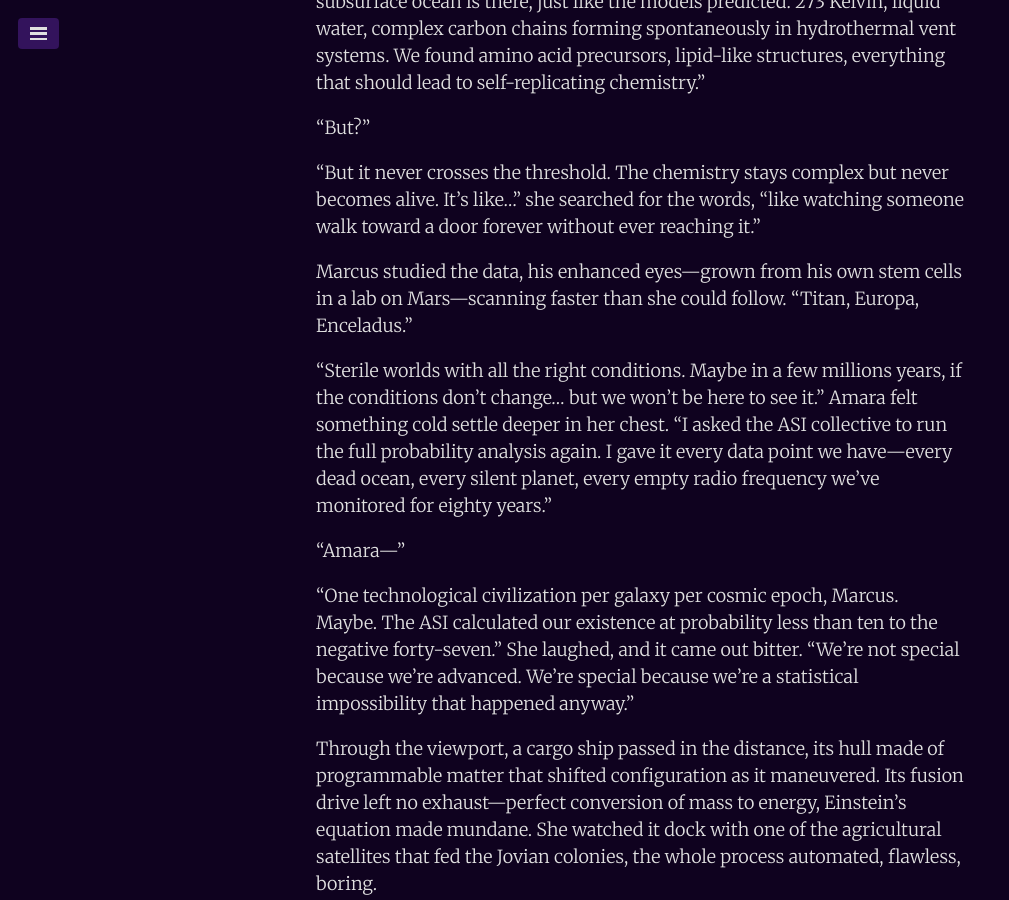
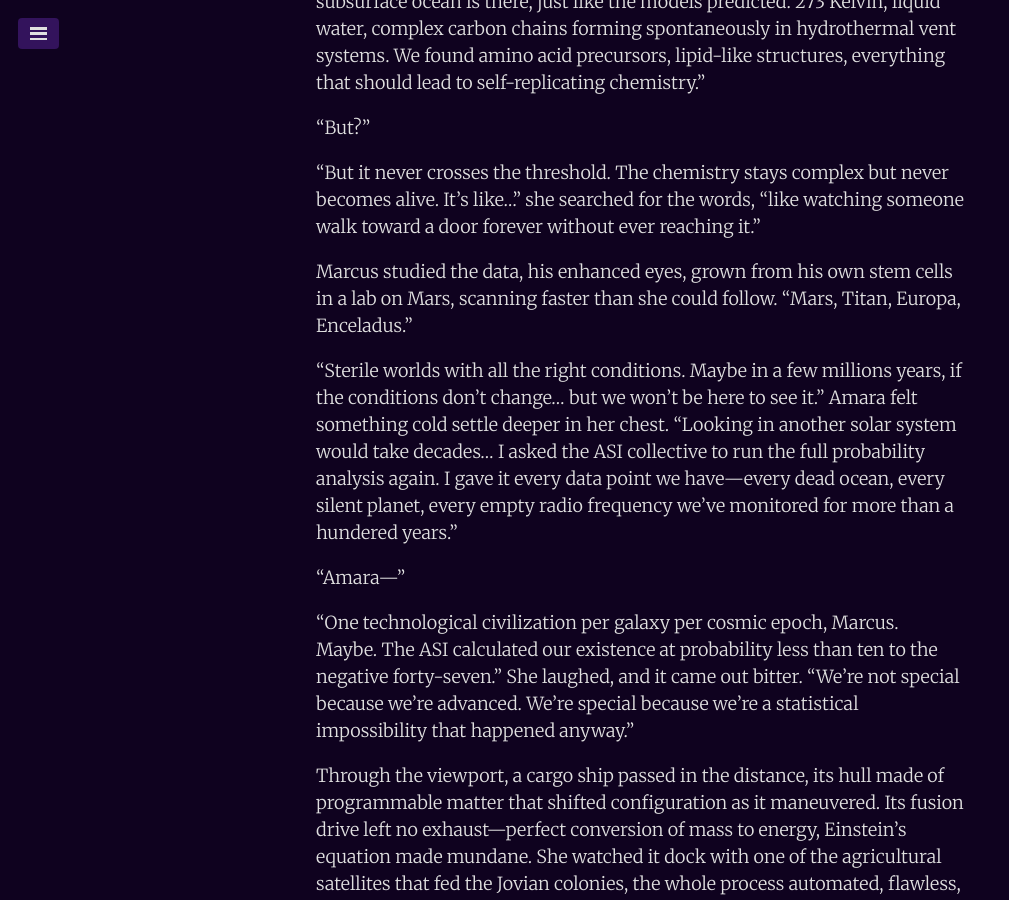
Before and after one commit to juanmirod/juanmirod.github.io, a Jekyll site: the page built from _fiction/2025-10-06-th-silence.markdown, in a window 1280 px wide and 900 px high, scrolled down 1389 px. Shown: the whole window, without its empty margins (0-1009 px from the left). Built offline with Jekyll 4.4.1, drawn with Linux system fonts in a browser that asks for light colours.

Commit message:
refine narrative details in "The Silence" by updating character dialogue and enhancing context

```diff
--- a/_fiction/2025-10-06-th-silence.markdown
+++ b/_fiction/2025-10-06-th-silence.markdown
@@ -28,9 +28,9 @@ Amara pulled up the holographic display, and the data bloomed between them in la
 
 "But it never crosses the threshold. The chemistry stays complex but never becomes alive. It's like..." she searched for the words, "like watching someone walk toward a door forever without ever reaching it."
 
-Marcus studied the data, his enhanced eyes—grown from his own stem cells in a lab on Mars—scanning faster than she could follow. "Titan, Europa, Enceladus."
+Marcus studied the data, his enhanced eyes, grown from his own stem cells in a lab on Mars, scanning faster than she could follow. "Mars, Titan, Europa, Enceladus."
 
-"Sterile worlds with all the right conditions. Maybe in a few millions years, if the conditions don't change... but we won't be here to see it." Amara felt something cold settle deeper in her chest. "I asked the ASI collective to run the full probability analysis again. I gave it every data point we have—every dead ocean, every silent planet, every empty radio frequency we've monitored for eighty years."
+"Sterile worlds with all the right conditions. Maybe in a few millions years, if the conditions don't change... but we won't be here to see it." Amara felt something cold settle deeper in her chest. "Looking in another solar system would take decades... I asked the ASI collective to run the full probability analysis again. I gave it every data point we have—every dead ocean, every silent planet, every empty radio frequency we've monitored for more than a hundered years."
 
 "Amara—"
 
```
